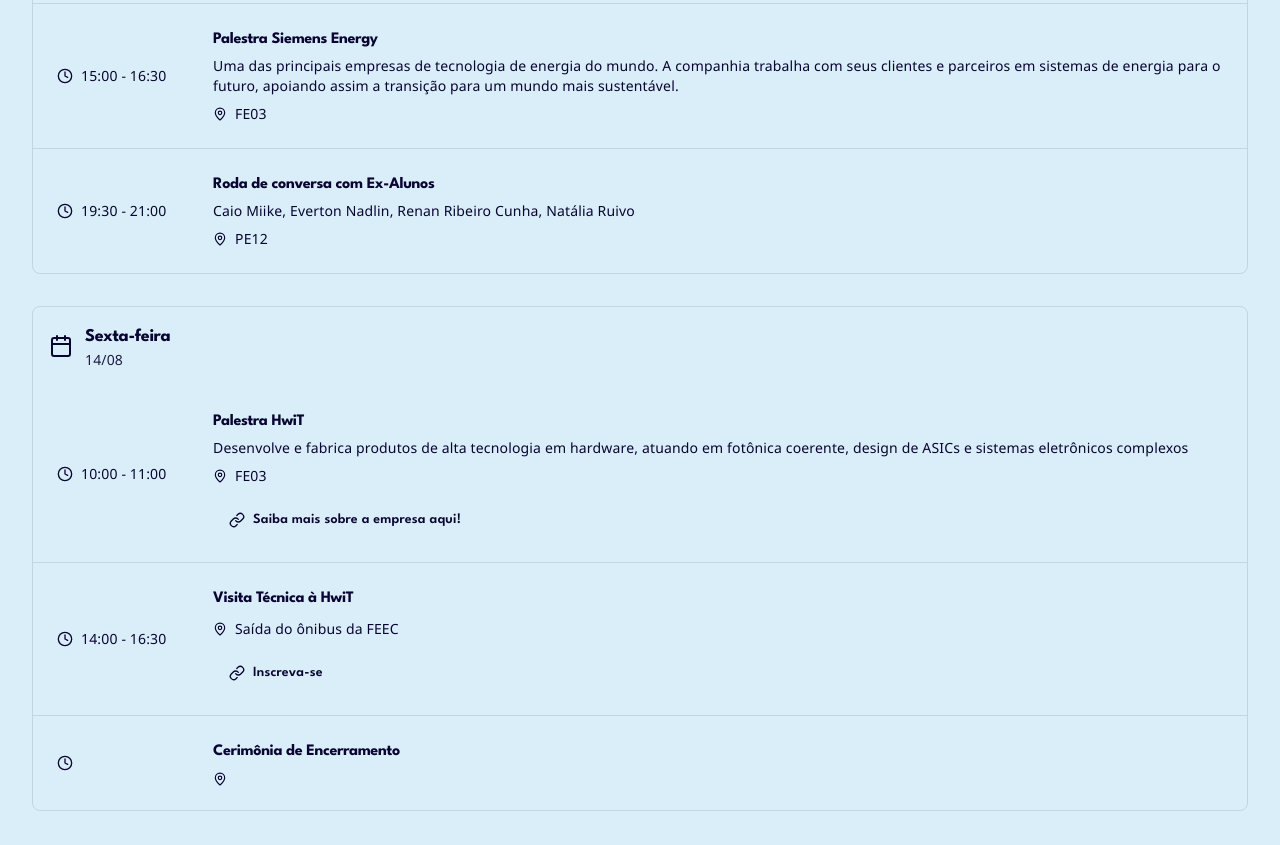
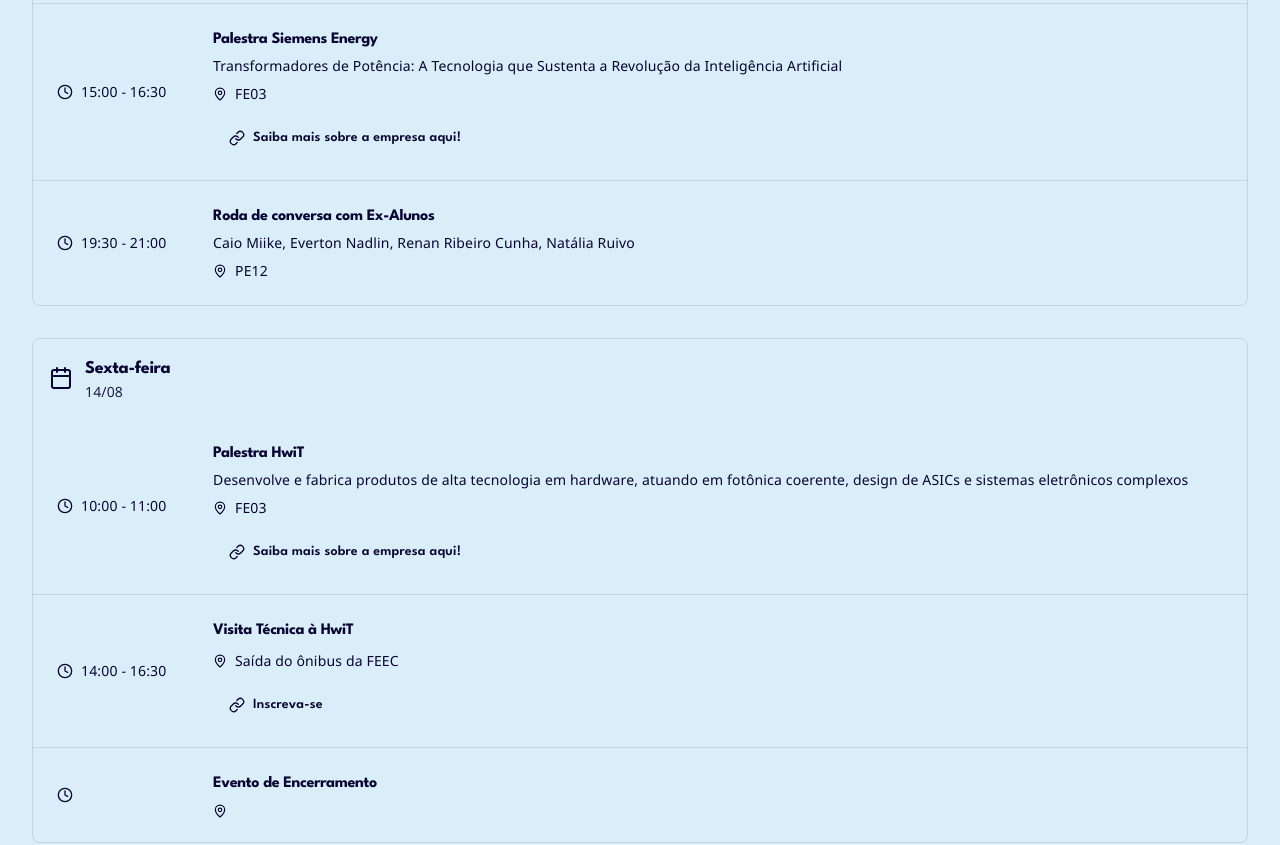
Before and after one commit to marinaalfarias/site-see, a React (Vite) app: page / in a window 1280 px wide. Shown: the part 3760-4605 px from the top of the page. Built offline with nearby package versions, Linux system fonts and the light colour scheme; a web font is replaced by a local one.

Commit message:
fix the siemens energy section

```diff
--- a/src/app/components/Schedule.tsx
+++ b/src/app/components/Schedule.tsx
@@ -104,8 +104,9 @@ export function Schedule() {
         {
           time: '15:00 - 16:30',
           title: 'Palestra Siemens Energy',
-          speaker: 'Uma das principais empresas de tecnologia de energia do mundo. A companhia trabalha com seus clientes e parceiros em sistemas de energia para o futuro, apoiando assim a transição para um mundo mais sustentável.',
+          speaker: 'Transformadores de Potência: A Tecnologia que Sustenta a Revolução da Inteligência Artificial',
           location: 'FE03',
+          website: 'https://www.siemens-energy.com/br/pt/home.html',
         },
         {
           time: '19:30 - 21:00',
@@ -134,7 +135,7 @@ export function Schedule() {
           ctaHref: '#https://forms.gle/o8NwVUrHVQDZNX326',
         },
         {
-          title: 'Cerimônia de Encerramento',
+          title: 'Evento de Encerramento',
         },
       ],
     },
```
